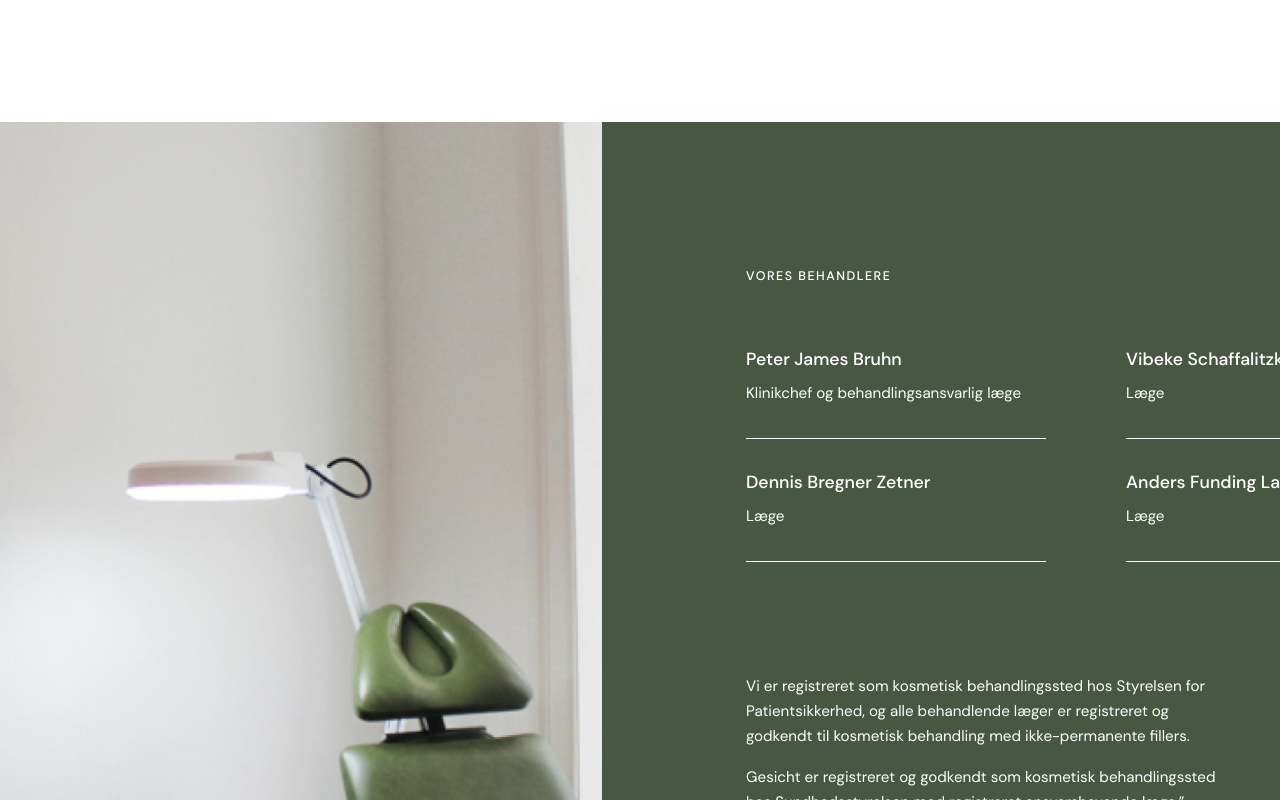
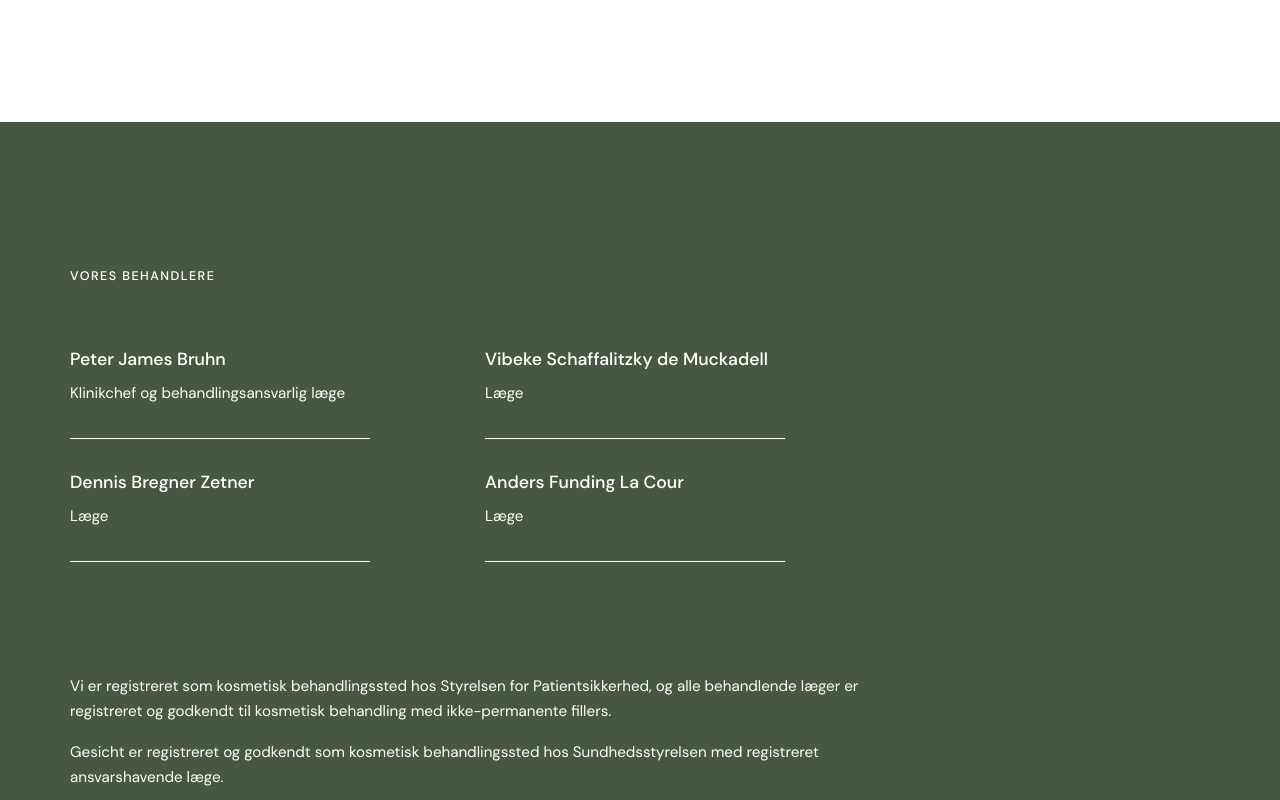
Before and after one commit to loomlsn/gesicht_website, a Next.js app: page /om in a window 1280 px wide. Shown: the part 960-1760 px from the top of the page. Built offline with nearby package versions, Linux system fonts and the light colour scheme.

Commit message:
Lineheight

```diff
--- a/src/components/AboutPage/AboutSection/about-section.module.scss
+++ b/src/components/AboutPage/AboutSection/about-section.module.scss
@@ -157,6 +157,10 @@
         width: 300px;
         height: 1px;
         background-color: white;
+
+        @media (max-width: 768px) {
+            display: none;
+        }
     }
 }
 
@@ -176,7 +180,7 @@
         height: 100%;
         background-color: colors.$forest-green;
 
-        @media (min-width: 768px) {
+        @media (min-width: 1400px) {
             position: absolute;
             height: 100%;
             width: 55vw;
@@ -193,7 +197,7 @@
     .employeeTextContainer {
         display: block;
 
-        @media (min-width: 768px) {
+        @media (min-width: 1400px) {
             display: grid;
             grid-template-columns: 1fr 1.5fr;
             gap: 22rem;
@@ -221,10 +225,10 @@
     .employeesInner {
         // padding: 150px 2rem 150px 2rem;
 
-        @media (min-width: 768px) {
+        @media (min-width: 1400px) {
             display: grid;
             grid-template-columns: 1fr 1fr;
-            gap: 11rem;
+            gap: 15%;
         }
 
         .imgContainer {
@@ -233,7 +237,7 @@
             img {
                 display: none;
 
-                @media (min-width: 768px) {
+                @media (min-width: 1400px) {
                     display: block;
                     position: absolute;
                     left: 0;
@@ -275,6 +279,7 @@
 
         .employees {
             user-select: none;
+            max-width: 750px;
 
             div {
                 margin-bottom: 35px;
@@ -288,6 +293,7 @@
 
                     @media (max-width: 768px) {
                         font-size: 1.3rem;
+                        max-width: 80%;
                     }
                 }
             }
--- a/src/components/ContactPage/ContactInfo/info.module.scss
+++ b/src/components/ContactPage/ContactInfo/info.module.scss
@@ -12,11 +12,12 @@
         @media (min-width: 768px) {
             display: grid;
             grid-template-columns: 1fr 1.5fr;
-            gap: 16rem;
+            gap: 5rem;
         }
 
         @media (min-width: 1200px) {
             padding: 150px 0;
+            gap: 16rem;
         }
     }
 
--- a/src/components/HomePage/IntroSection/intro-section.module.scss
+++ b/src/components/HomePage/IntroSection/intro-section.module.scss
@@ -104,7 +104,7 @@
             h2 {
                 font-family: typography.$serif;
                 font-size: 2rem;
-                line-height: 2.4rem;
+                line-height: 3rem;
                 padding-right: 2rem;
 
                 @media (min-width: 768px) {
--- a/src/modules/globals/dictionary.tsx
+++ b/src/modules/globals/dictionary.tsx
@@ -655,7 +655,7 @@ export const textDA = {
         },
         extra: {
             text: "Vi er registreret som kosmetisk behandlingssted hos Styrelsen for Patientsikkerhed, og alle behandlende læger er registreret og godkendt til kosmetisk behandling med ikke-permanente fillers.",
-            text2: "Gesicht er registreret og godkendt som kosmetisk behandlingssted hos Sundhedsstyrelsen med registreret ansvarshavende læge.”"
+            text2: "Gesicht er registreret og godkendt som kosmetisk behandlingssted hos Sundhedsstyrelsen med registreret ansvarshavende læge."
         }
     },
     contact: {
```
